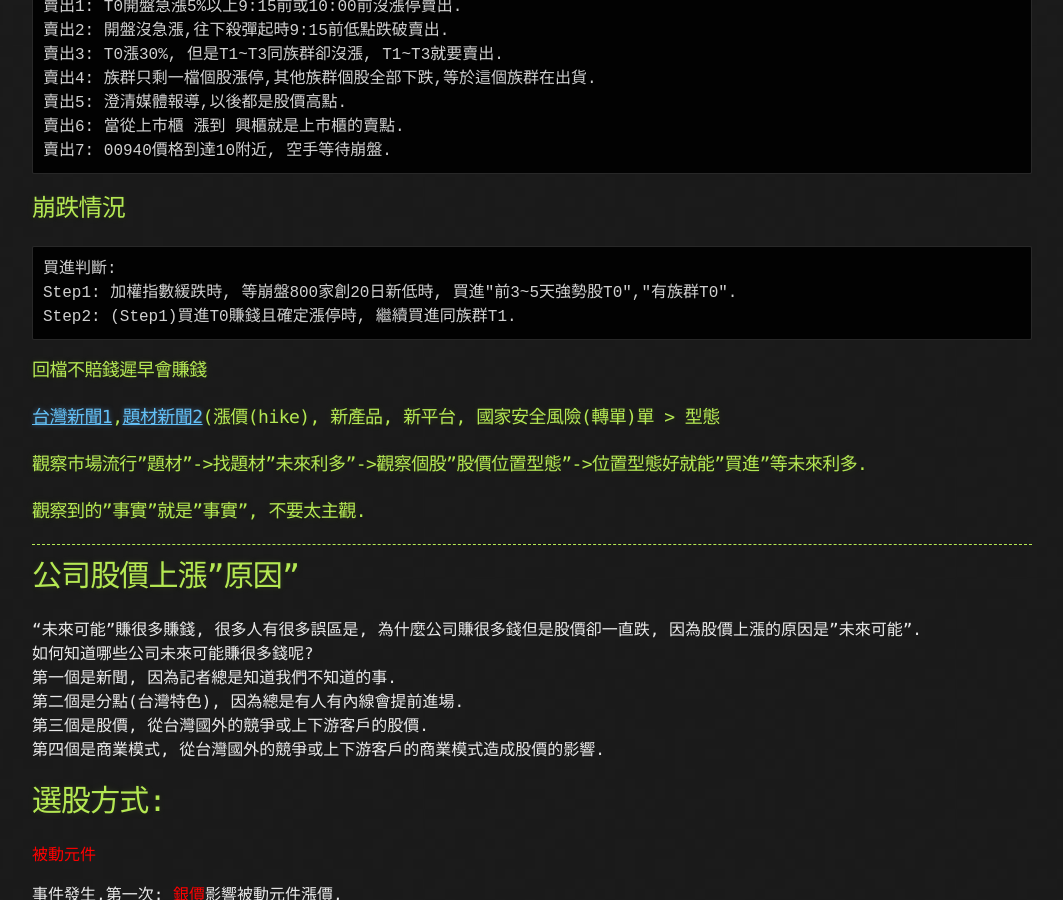
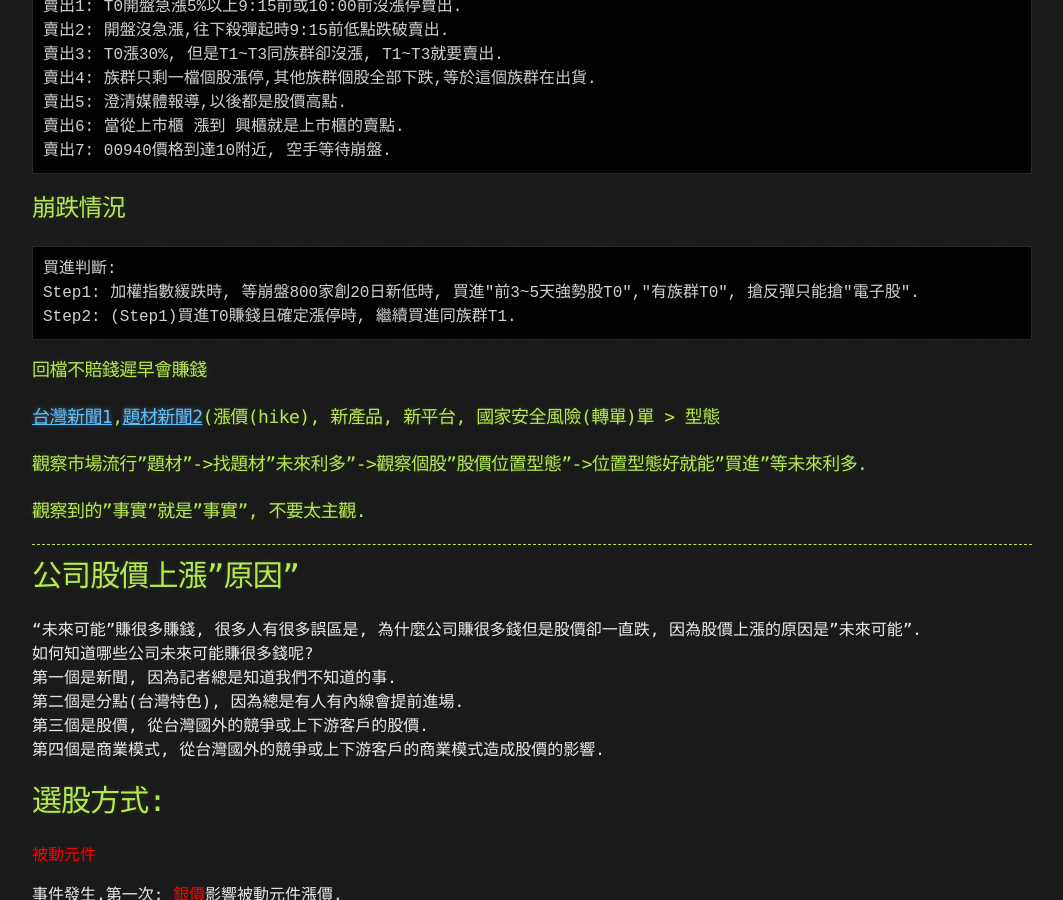
Before and after one commit to lepg5487/Stock_God, a Jekyll site: the page built from experience.md, in a window 1280 px wide and 900 px high, scrolled down 1018 px. Shown: the whole window, without its empty margins (108-1171 px from the left). Built offline with Jekyll 4.4.1, drawn with Linux system fonts in a browser that asks for light colours; our own code applies the rules of GitHub Pages for plain Markdown files.

Commit message:
Update experience.md

````diff
--- a/experience.md
+++ b/experience.md
@@ -44,7 +44,7 @@ VIX(約等於加權指數)>股價位置>流行族群T0,T1,T2,T3>利多時間點
 ## 崩跌情況
 ```
 買進判斷:
-Step1: 加權指數緩跌時, 等崩盤800家創20日新低時, 買進"前3~5天強勢股T0","有族群T0".
+Step1: 加權指數緩跌時, 等崩盤800家創20日新低時, 買進"前3~5天強勢股T0","有族群T0", 搶反彈只能搶"電子股".
 Step2: (Step1)買進T0賺錢且確定漲停時, 繼續買進同族群T1.
 ```
 
````
